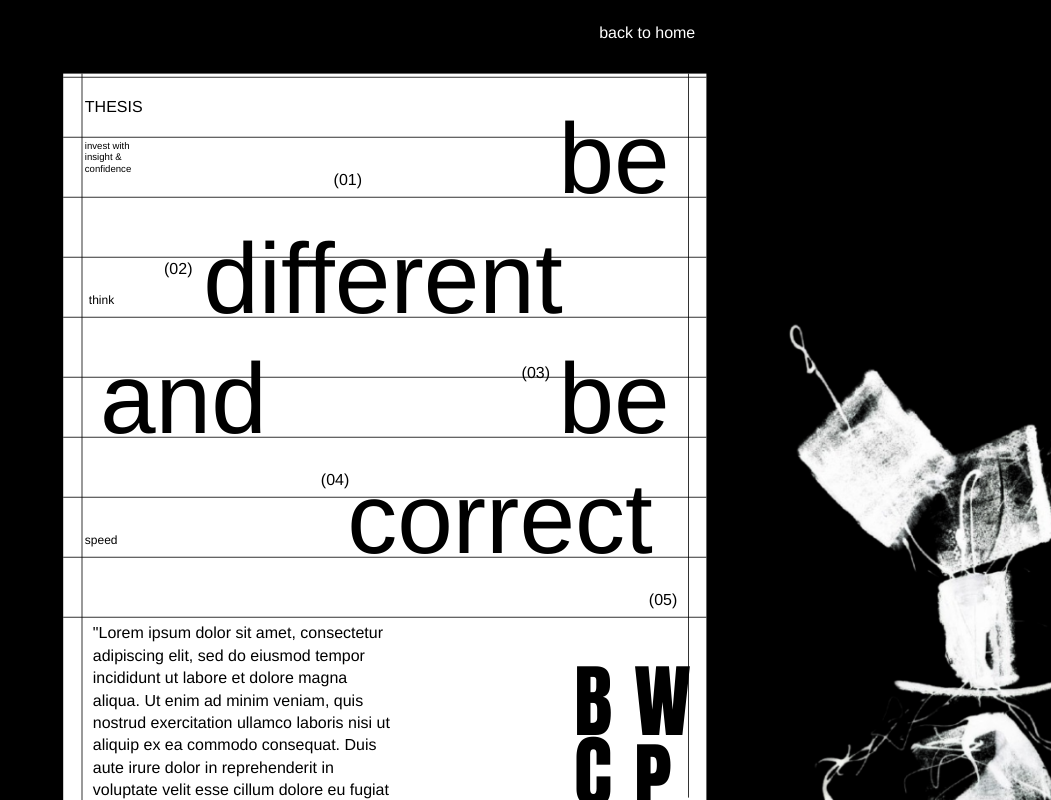
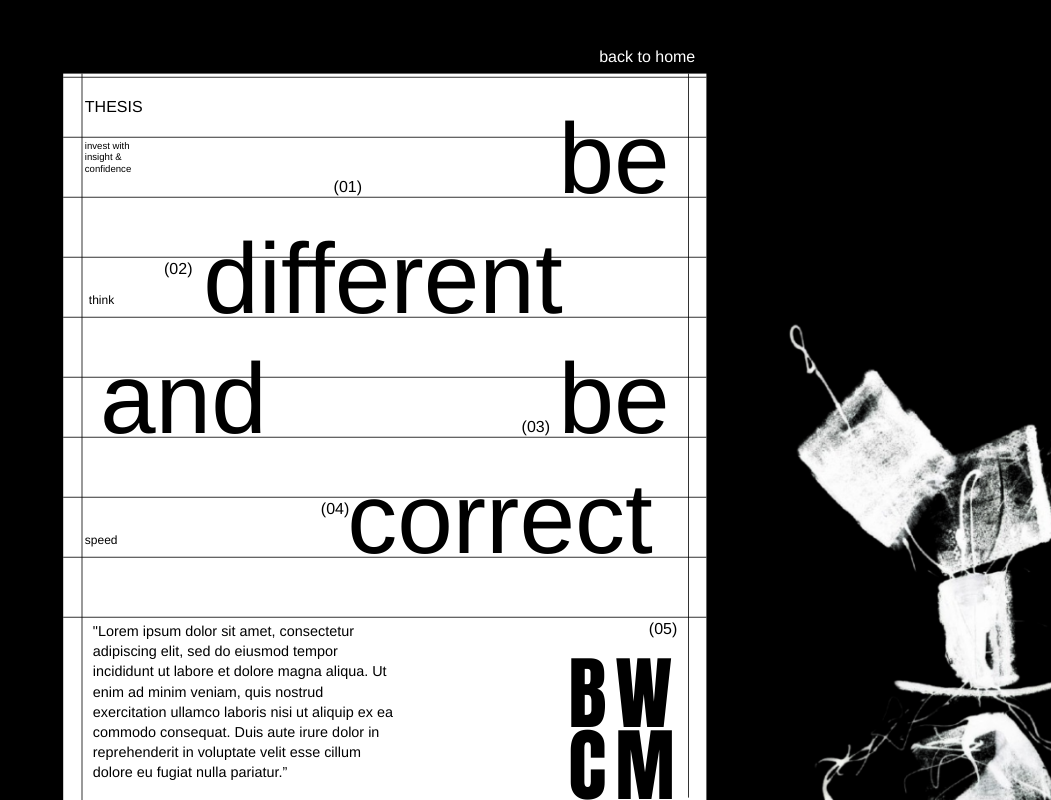
Before and after one commit to HariSrikanth/blackwellcapitalmgmt, a Next.js app: page /thesis in a window 1280 px wide. Shown: the whole page, without its empty margins (229-1280 px from the left). Built offline with nearby package versions, Linux system fonts and the light colour scheme.

Commit message:
thesis edits

```diff
--- a/src/app/thesis/page.tsx
+++ b/src/app/thesis/page.tsx
@@ -49,7 +49,7 @@ export default function ThesisPage() {
           variants={fadeIn}
           initial="hidden"
           animate="visible"
-          style={{ position: 'absolute', left: 894, top: 50, zIndex: 10 }}
+          style={{ position: 'absolute', left: 894, top: 80, zIndex: 10 }}
         >
           <Link href="/" style={{ textDecoration: 'none' }}>
             <p style={{ fontSize: 20, color: '#FFFFFF' }}>back to home</p>
@@ -90,11 +90,11 @@ export default function ThesisPage() {
               <p>invest with</p>
               <p>insight & confidence</p>
             </div>
-            <p style={{ position: 'absolute', left: 338, top: 4 + (2 * lineHeight) - mediumFontSize - bottomPadding, fontSize: mediumFontSize }}>(01)</p>
-            <p style={{ position: 'absolute', left: 126, top: 4 + (3 * lineHeight), fontSize: mediumFontSize }}>(02)</p>
-            <p style={{ position: 'absolute', left: 573, top: 4 + (5 * lineHeight) - mediumFontSize, fontSize: mediumFontSize }}>(03)</p>
-            <p style={{ position: 'absolute', left: 322, top: 4 + (7 * lineHeight) - (mediumFontSize + bottomPadding), fontSize: mediumFontSize }}>(04)</p>
-            <p style={{ position: 'absolute', left: 732, top: 4 + (9 * lineHeight) - mediumFontSize - bottomPadding, fontSize: mediumFontSize }}>(05)</p>
+            <p style={{ position: 'absolute', left: 338, top: -14 + (2 * lineHeight) - (mediumFontSize / 2), fontSize: mediumFontSize }}>(01)</p>
+            <p style={{ position: 'absolute', left: 126, top: 14 + (3 * lineHeight) - (mediumFontSize / 2), fontSize: mediumFontSize }}>(02)</p>
+            <p style={{ position: 'absolute', left: 573, top: -14 + (6 * lineHeight) - (mediumFontSize / 2), fontSize: mediumFontSize }}>(03)</p>
+            <p style={{ position: 'absolute', left: 322, top: 14 + (7 * lineHeight) - (mediumFontSize / 2), fontSize: mediumFontSize }}>(04)</p>
+            <p style={{ position: 'absolute', left: 732, top: 14 + (9 * lineHeight) - (mediumFontSize / 2), fontSize: mediumFontSize }}>(05)</p>
 
             <p style={{ position: 'absolute', left: 32, top: 4 + (4 * lineHeight) - smallFontSize - bottomPadding, fontSize: smallFontSize }}>think</p>
             <p style={{ position: 'absolute', left: 27, top: 4 + (8 * lineHeight) - smallFontSize - bottomPadding, fontSize: smallFontSize }}>speed</p>
@@ -107,15 +107,15 @@ export default function ThesisPage() {
                 <p style={{ position: 'absolute', left: 175, top: 4 + (4 * lineHeight) - largeFontSize - bottomPadding }}>different</p>
             </div>
 
-            <div style={{ position: 'absolute', left: 37, top: 9 * lineHeight + 10, width: 377, fontSize: 20, lineHeight: '1.4' }}>
+            <div style={{ position: 'absolute', left: 37, top: 9 * lineHeight + 10, width: 377, fontSize: 18, lineHeight: '1.4' }}>
                 <p>&quot;Lorem ipsum dolor sit amet, consectetur adipiscing elit, sed do eiusmod tempor incididunt ut labore et dolore magna aliqua. Ut enim ad minim veniam, quis nostrud exercitation ullamco laboris nisi ut aliquip ex ea commodo consequat. Duis aute irure dolor in reprehenderit in voluptate velit esse cillum dolore eu fugiat nulla pariatur.”</p>
             </div>
 
-            <div style={{ position: 'absolute', left: 657, top: 710, fontSize: 100, fontFamily: "'Impact', sans-serif" }}>
-                <p style={{ position: 'absolute', left: 56.6, top: 0 }}>W</p>
+            <div style={{ position: 'absolute', left: 650, top: 700, fontSize: 100, fontFamily: "'Impact', sans-serif" }}>
                 <p style={{ position: 'absolute', left: -18.6, top: 0 }}>B</p>
-                <p style={{ position: 'absolute', left: 56.6, top: 97.17 }}>P</p>
-                <p style={{ position: 'absolute', left: -18.6, top: 87.69 }}>C</p>
+                <p style={{ position: 'absolute', left: 40, top: 0 }}>W</p>
+                <p style={{ position: 'absolute', left: -18.6, top: 90 }}>C</p>
+                <p style={{ position: 'absolute', left: 40, top: 90 }}>M</p>
             </div>
           </div>
         </motion.div>
```
